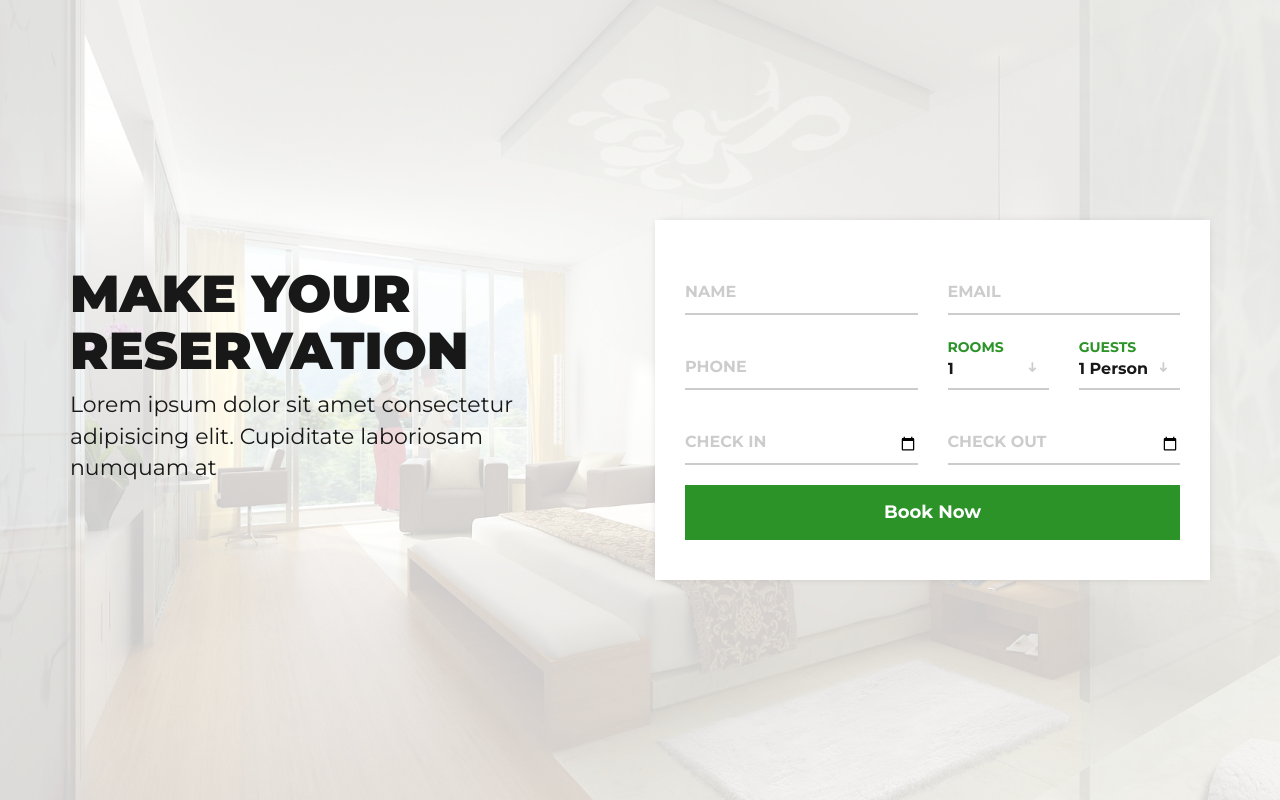
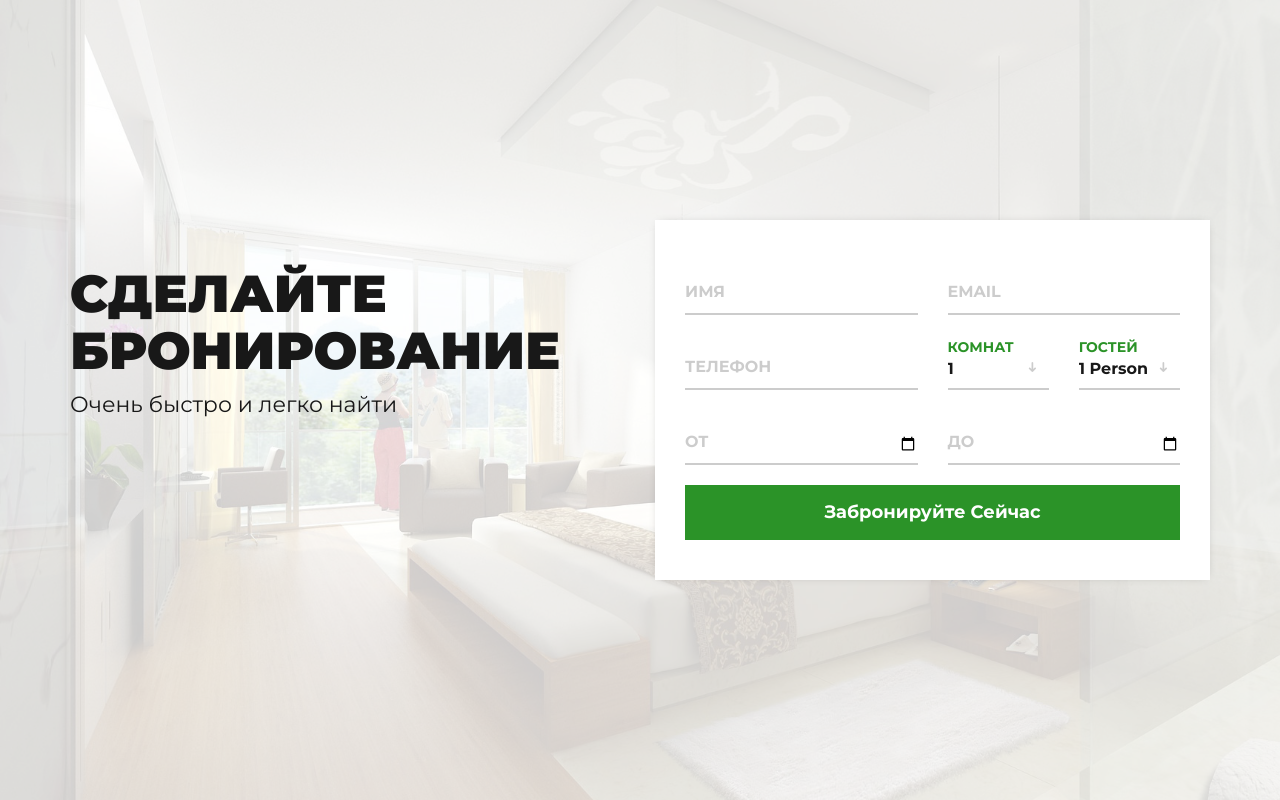
Before and after one commit to sta4888/some_tg_bot, a FastAPI app: page / in a window 1280 px wide. Run offline with FastAPI, Linux system fonts and the light colour scheme; some libraries are stand-ins or nearby versions.

Commit message:
api v0.3

```diff
--- a/templates/index.html
+++ b/templates/index.html
@@ -34,8 +34,8 @@
 				<div class="row">
 					<div class="col-md-5">
 						<div class="booking-cta">
-							<h1>Make your reservation</h1>
-							<p>Lorem ipsum dolor sit amet consectetur adipisicing elit. Cupiditate laboriosam numquam at</p>
+							<h1>Сделайте бронирование</h1>
+							<p>Очень быстро и легко найти</p>
 						</div>
 					</div>
 					<div class="col-md-6 col-md-offset-1">
@@ -45,7 +45,7 @@
 									<div class="col-md-6">
 										<div class="form-group">
 											<input class="form-control" type="text">
-											<span class="form-label">Name</span>
+											<span class="form-label">Имя</span>
 										</div>
 									</div>
 									<div class="col-md-6">
@@ -59,12 +59,12 @@
 									<div class="col-md-6">
 										<div class="form-group">
 											<input class="form-control" type="tel">
-											<span class="form-label">Phone</span>
+											<span class="form-label">Телефон</span>
 										</div>
 									</div>
 									<div class="col-md-3 col-sm-6">
 										<div class="form-group">
-											<span class="form-label">Rooms</span>
+											<span class="form-label">Комнат</span>
 											<select class="form-control">
 												<option>1</option>
 												<option>2</option>
@@ -75,7 +75,7 @@
 									</div>
 									<div class="col-md-3 col-sm-6">
 										<div class="form-group">
-											<span class="form-label">Guests</span>
+											<span class="form-label">Гостей</span>
 											<select class="form-control">
 												<option>1 Person</option>
 												<option>2 People</option>
@@ -89,18 +89,18 @@
 									<div class="col-md-6">
 										<div class="form-group">
 											<input class="form-control" type="date" required>
-											<span class="form-label">Check In</span>
+											<span class="form-label">От</span>
 										</div>
 									</div>
 									<div class="col-md-6">
 										<div class="form-group">
 											<input class="form-control" type="date" required>
-											<span class="form-label">Check Out</span>
+											<span class="form-label">До</span>
 										</div>
 									</div>
 								</div>
 								<div class="form-btn">
-									<button class="submit-btn">Book Now</button>
+									<button class="submit-btn">Забронируйте сейчас</button>
 								</div>
 							</form>
 						</div>
```
